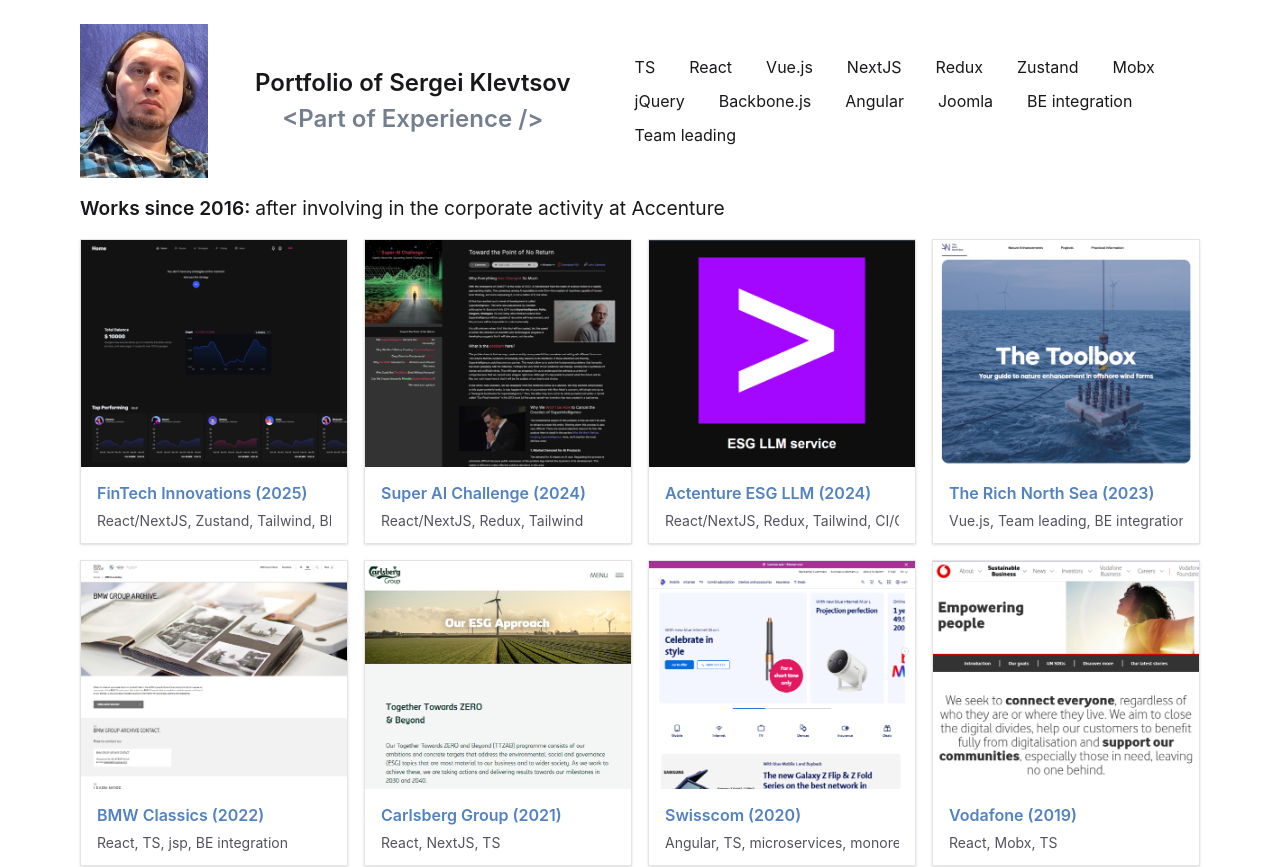
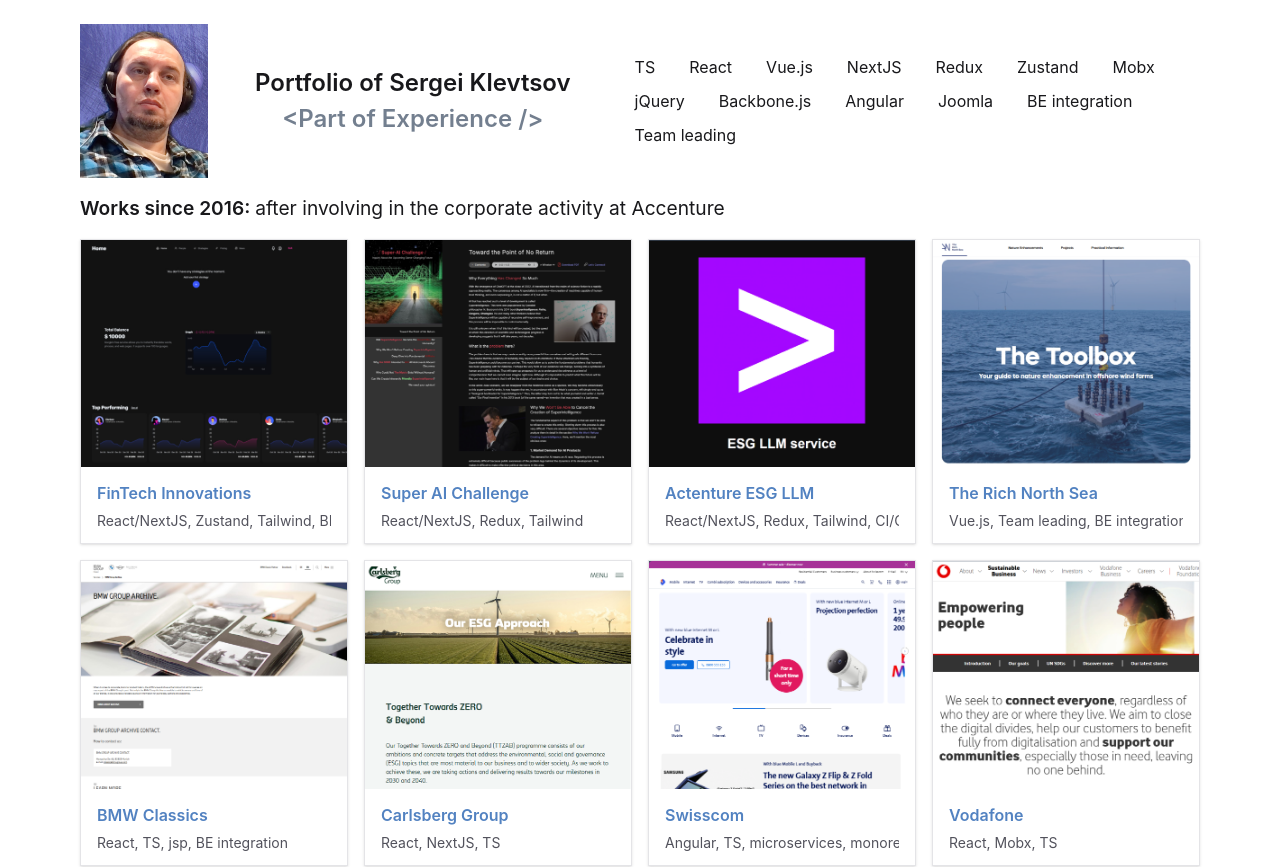
Before and after one commit to srgg6701/srgg6701.github.io, a React (Vite) app: page / in a window 1280 px wide. Shown: the top 867 px of the page. Built offline with nearby package versions, Linux system fonts and the light colour scheme.

Commit message:
Removing year

```diff
--- a/src/components/GalleryCard.tsx
+++ b/src/components/GalleryCard.tsx
@@ -8,7 +8,7 @@ export default function GalleryCard({ item }: { item: Item }) {
         </div>
         <div className="p-4">
           <h3 className="text-base font-semibold leading-tight line-clamp-2">
-            {item.title} ({item.year})
+            {item.title} {/* { item.year } */}
           </h3>
           <p title={item.description} className="mt-2 text-sm text-zinc-600 whitespace-nowrap text-ellipsis line-clamp-3">
             {item.description}
```
